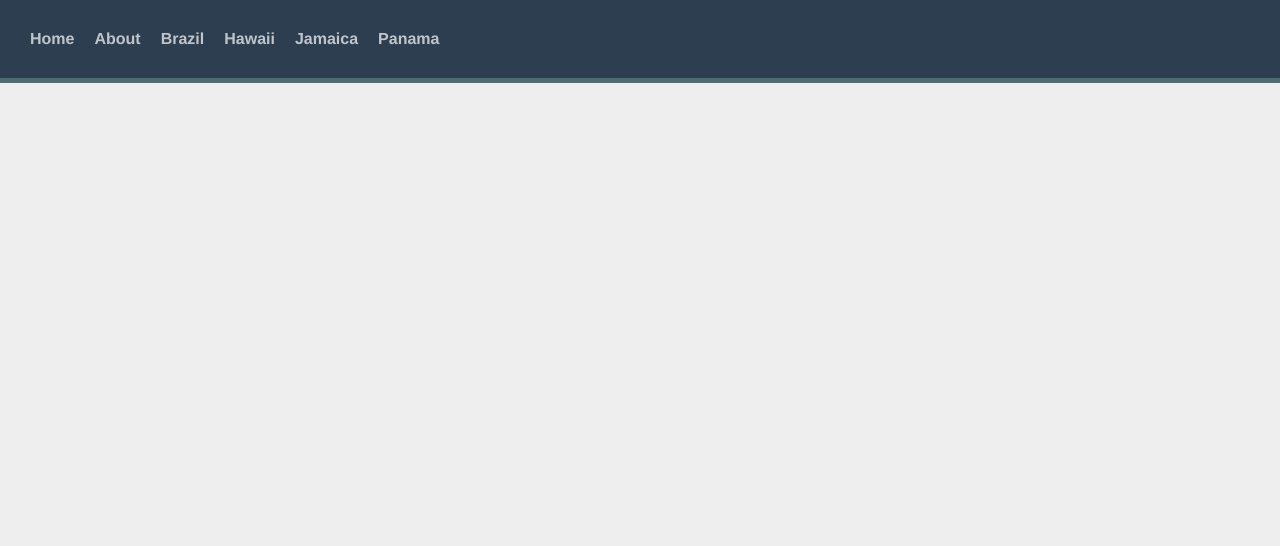
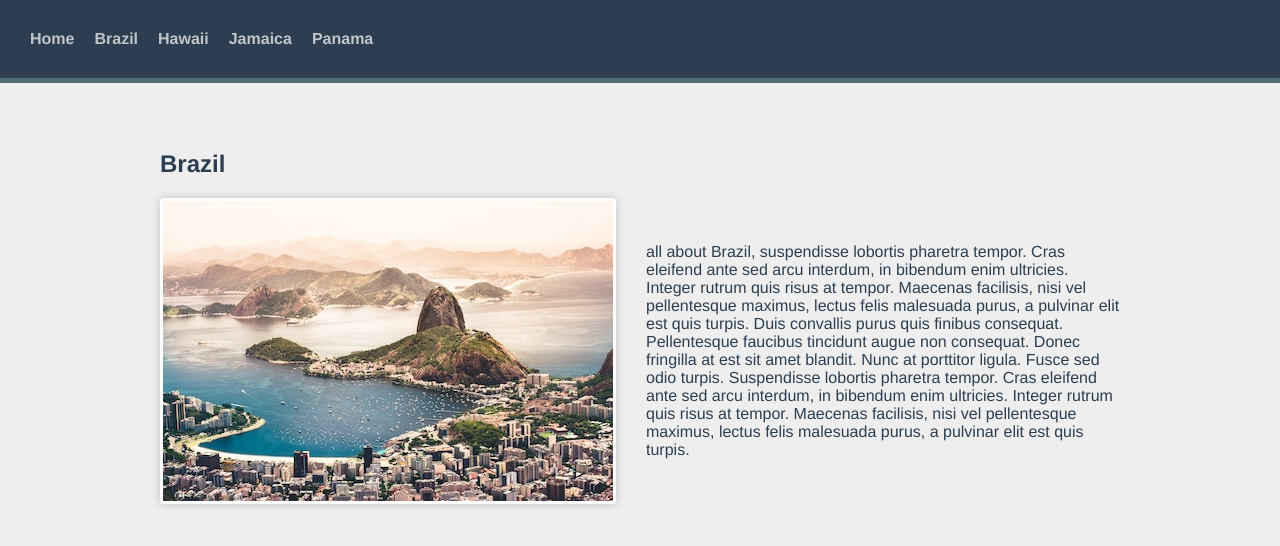
Before and after one commit to Coffeholic404/vue-school-travel-app, a Vue app: page /destination/1 in a window 1280 px wide. Shown: the top 546 px of the page. Built offline with nearby package versions, Linux system fonts and the light colour scheme.

Commit message:
implemanting dynamic routes

```diff
--- a/index.html
+++ b/index.html
@@ -5,7 +5,7 @@
     <link rel="icon" type="image/svg+xml" href="/vite.svg" />
     <link rel="stylesheet" href="./public/main.css">
     <meta name="viewport" content="width=device-width, initial-scale=1.0" />
-    <title>Vite + Vue</title>
+    <title>Vue school Travel App</title>
   </head>
   <body>
     <div id="app"></div>
--- a/src/App.vue
+++ b/src/App.vue
@@ -1,18 +1,15 @@
-<script>
+<script setup>
+import TheNavigation from './components/TheNavigation.vue';
 
+// export default {
+//   components: {
+//     TheNavigation,
+//   }
+// }
 </script>
 
 <template>
-  <div id="nav">
-    <!-- we use the router link tag for any internal link -->
-    <router-link to="/">Home</router-link>
-    <router-link to="/about">About</router-link>
-    <router-link to="/brazil">Brazil</router-link>
-    <router-link to="/hawaii">Hawaii</router-link>
-    <router-link to="/jamaica">Jamaica</router-link>
-    <router-link to="/panama">Panama</router-link>
-  </div>
-
+  <TheNavigation />
   <div class="container">
     <router-view></router-view>
   </div>
--- /dev/null
+++ b/src/components/TheNavigation.vue
@@ -0,0 +1,19 @@
+<template>
+      <div id="nav">
+    <!-- we use the router link tag for any internal link -->
+    <router-link to="/">Home</router-link>
+    <router-link to="/brazil">Brazil</router-link>
+    <router-link to="/hawaii">Hawaii</router-link>
+    <router-link to="/jamaica">Jamaica</router-link>
+    <router-link to="/panama">Panama</router-link>
+  </div>
+</template>
+
+
+<!-- trying the router link active class -->
+<!-- <style lang="css">
+  #nav .vue-school-active-link{
+    color: red;
+    border-bottom: 2px solid red;
+  }
+</style> -->
--- a/src/router/index.js
+++ b/src/router/index.js
@@ -8,12 +8,14 @@ const routes = [
     { path: '/hawaii', name: 'Hawaii', component: () => import('../views/Hawaii.vue') },
     { path: '/jamaica', name: 'Jamaica', component: () => import('../views/Jamaica.vue') },
     { path: '/panama', name: 'Panama', component: () => import('../views/Panama.vue') },
+    { path: '/destination/:id', name: 'Destination', component: () => import('../views/DestinationShow.vue') },
 ];
 
 const router = createRouter({
     history: createWebHistory(),
     //here where we will define our routes
-    routes
+    routes,
+    // linkActiveClass: 'vue-school-active-link'
 })
 
 export default router;
--- /dev/null
+++ b/src/views/DestinationShow.vue
@@ -0,0 +1,37 @@
+<template>
+    <section class="destination">
+        <h1>{{ destination.name }}</h1>
+        <div class="destination-details">
+            <img :src="`/images/${destination.image}`" :alt="destination.name">
+            <p>{{ destination.description }}</p>
+        </div>
+    </section>
+</template>
+<!-- <script setup>
+import sourceData from '../data.json'
+
+const destinationId = () => {
+    parseInt(this.$route.params.id)
+};
+
+const destination = () => {
+    sourceData.destinations.find(destination => destination.id === this.destinationId)
+}
+
+</script> -->
+
+<script>
+
+import sourceData from '../data.json'
+
+export default {
+    computed: {
+        destinationId() {
+            return parseInt(this.$route.params.id)
+        },
+        destination() {
+            return sourceData.destinations.find(destination => destination.id === this.destinationId)
+        }
+    }
+}
+</script>
```
Also changed, not shown: src/components/HelloWorld.vue (deleted, +0 -40 lines).
